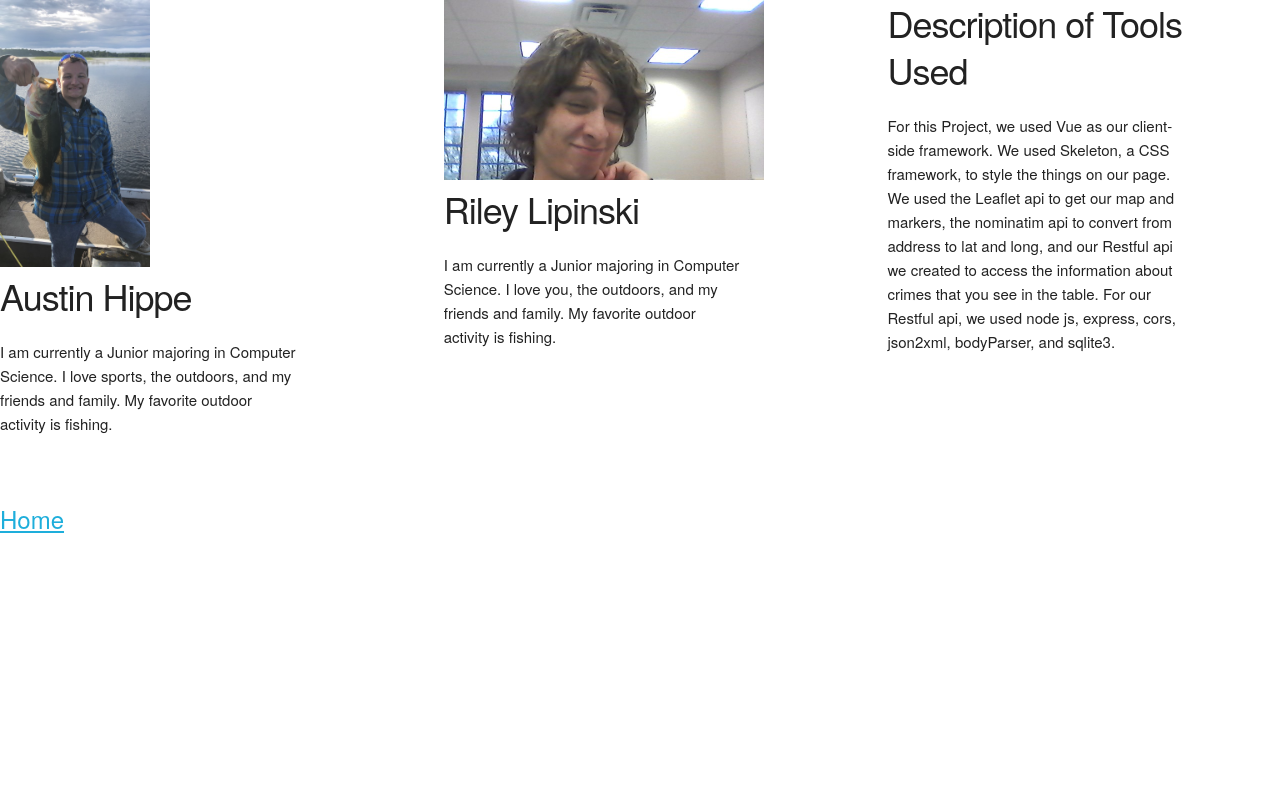
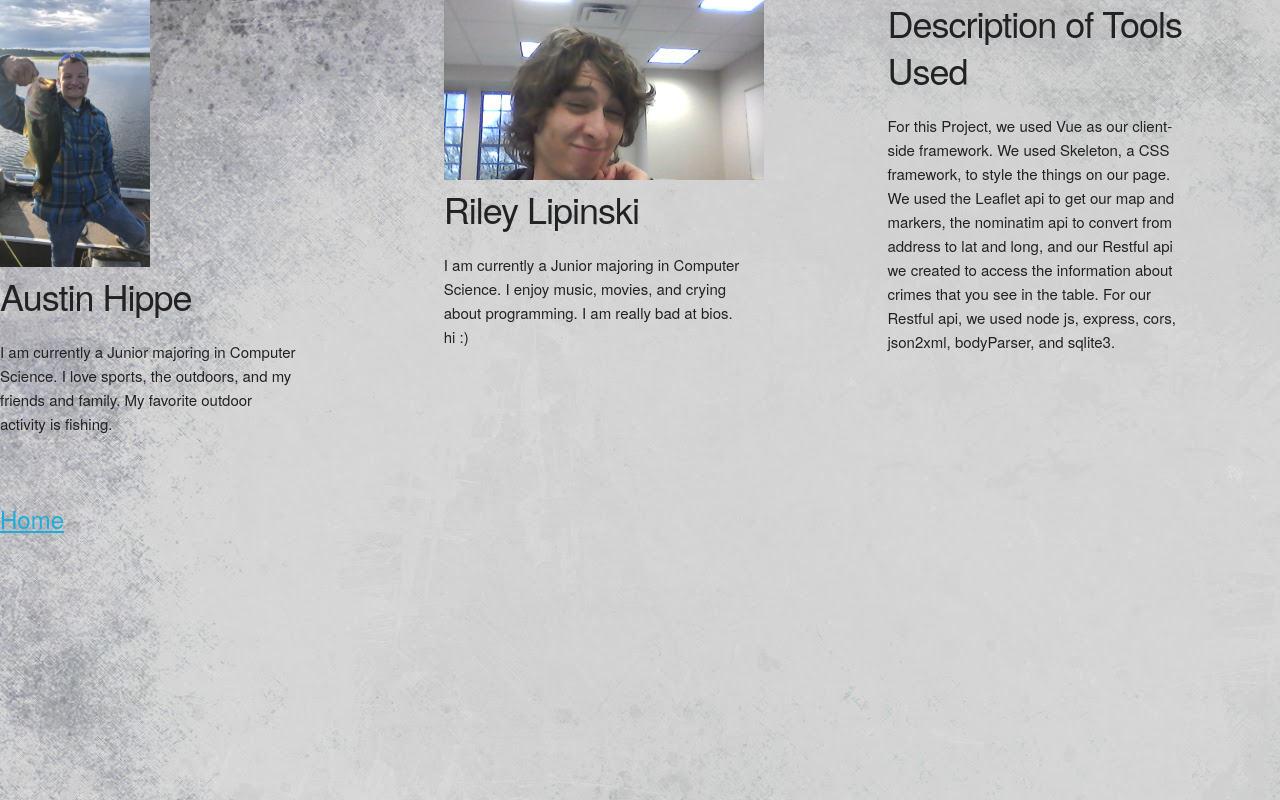
Before and after one commit to RileyLipinski/Project3-RESTful_Server, a website: page docs/about.html in a window 1280 px wide. Drawn offline with Linux system fonts and the light colour scheme.

Commit message:
added background image and Riley bio

```diff
--- a/docs/about.html
+++ b/docs/about.html
@@ -23,7 +23,10 @@
       height: 500px;
       width: 300px;
     }
-
+    body
+        {
+            background-image: url('images/pThEg5.jpg');
+        }
     </style>
 
 </head>
@@ -46,8 +49,8 @@
                     <img src="images/Riley.jpg" style="height: 180px; width: auto;"/>
 
                     <h3 > Riley Lipinski </h3>
-                    <p > I am currently a Junior majoring in Computer Science. I love you, the outdoors, and my friends and family. My favorite
-                        outdoor activity is fishing.
+                    <p > I am currently a Junior majoring in Computer Science. I enjoy music, movies, and crying about programming. I am really bad at
+                      bios. hi :)
                     </p>
 
                 </div>
```
